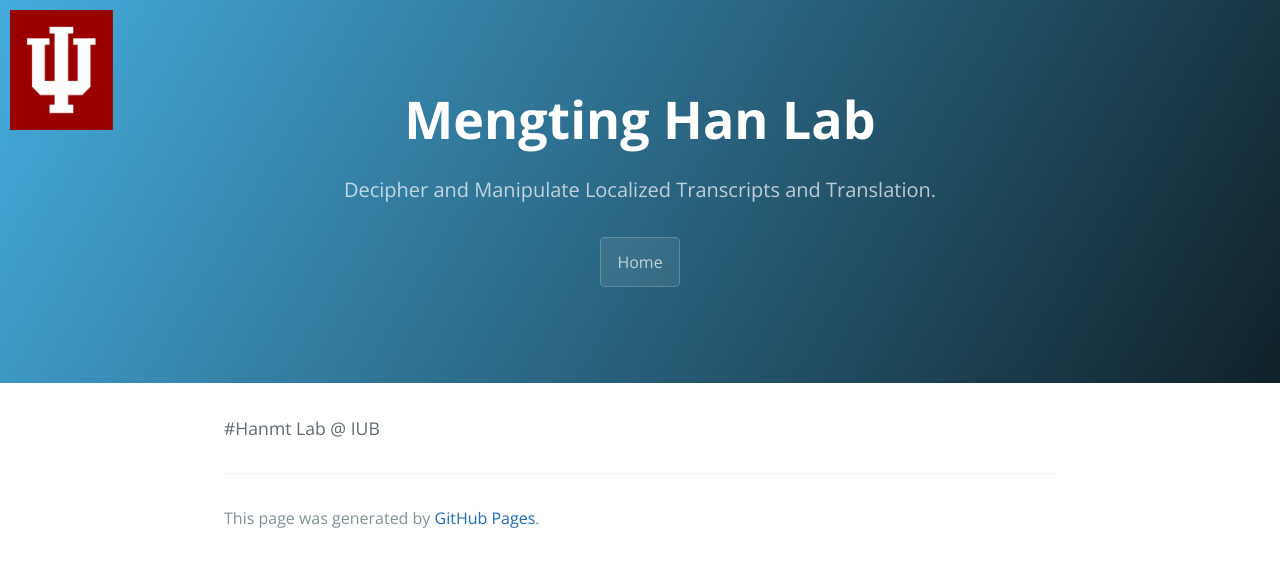
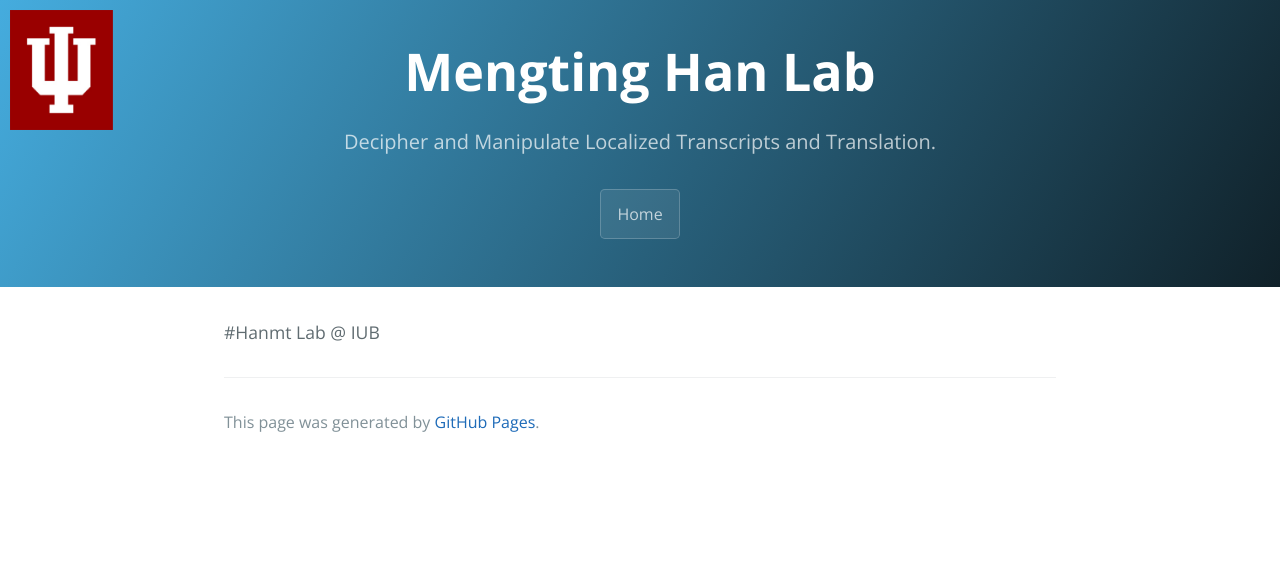
Before and after one commit to Hanmt-Lab/Hanmt-Lab.github.io, a Jekyll site: the page built from index.md, in a window 1280 px wide. Shown: the top 567 px of the page. Built offline with Jekyll 4.4.1, drawn with Linux system fonts in a browser that asks for light colours.

Commit message:
Update jekyll-theme-cayman.scss

```diff
--- a/_sass/jekyll-theme-cayman.scss
+++ b/_sass/jekyll-theme-cayman.scss
@@ -112,15 +112,15 @@
   background-image: linear-gradient(120deg, $header-bg-color, $header-bg-color-secondary);
 
   @include large {
-    padding: 5rem 6rem;
+    padding: 2rem 6rem;
   }
 
   @include medium {
-    padding: 3rem 4rem;
+    padding: 1rem 4rem;
   }
 
   @include small {
-    padding: 2rem 1rem;
+    padding: 1rem 1rem;
   }
 }
 
```
